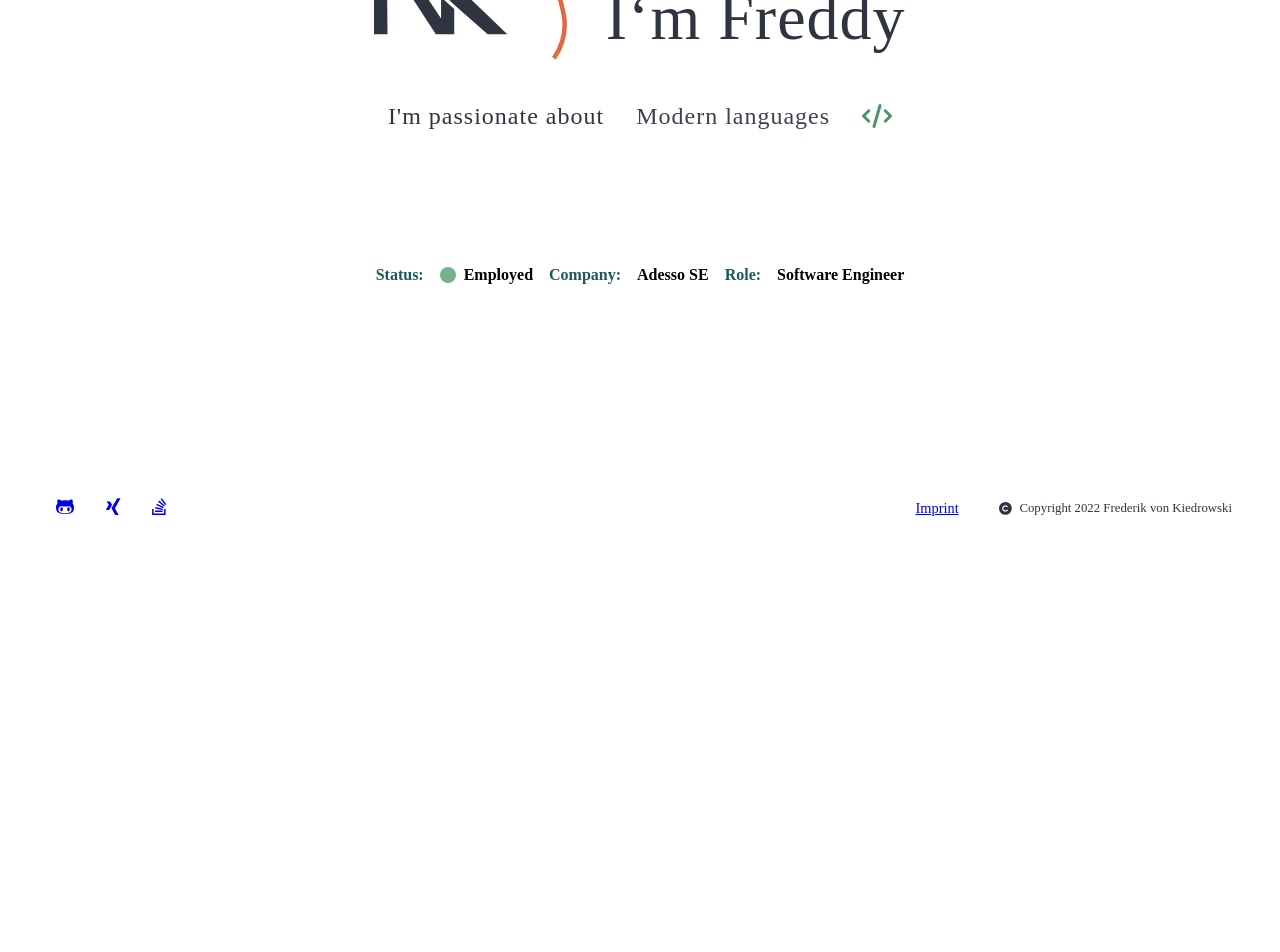
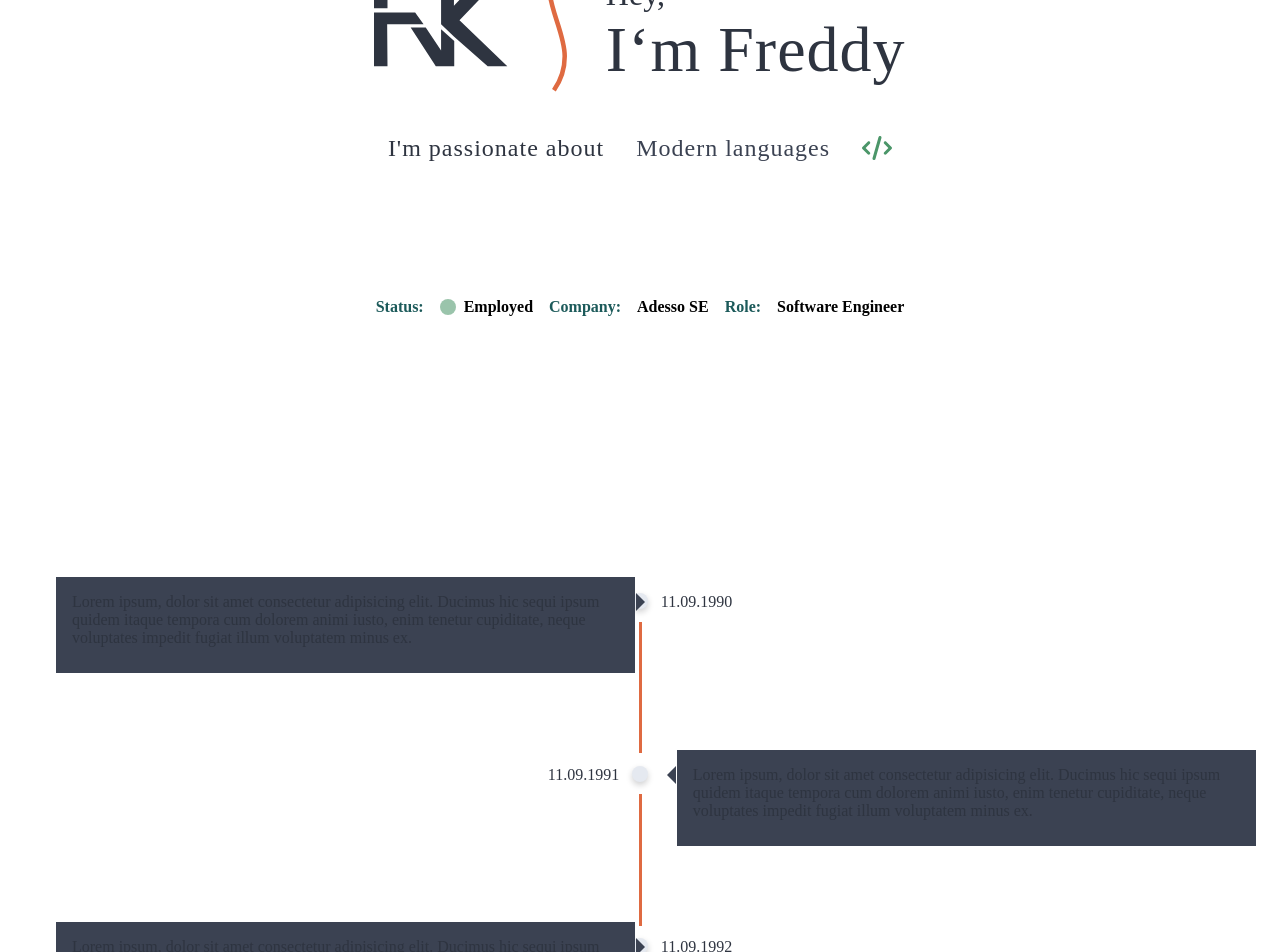
Before and after one commit to Napster2709/portfolio, a React app: page / in a window 1280 px wide. Shown: the part 260-1212 px from the top of the page. Before the commit the page ends 816 px from the top, so only its background shows below. Built offline with nearby package versions, Linux system fonts and the light colour scheme.

Commit message:
feat: add timeline to homepage

```diff
--- /dev/null
+++ b/src/pages/home/Landing.tsx
@@ -0,0 +1,87 @@
+import React from 'react';
+import {
+  Enumeration,
+  Grid,
+  Huge,
+  Line,
+  Logo,
+  Section,
+  Status,
+} from 'components';
+import styles from './landing.styles.scss';
+import cn from 'classnames';
+import { FontAwesomeIcon } from '@fortawesome/react-fontawesome';
+import { faChessRook } from '@fortawesome/free-regular-svg-icons';
+import {
+  faCompassDrafting,
+  faMugSaucer,
+  faCodeMerge,
+  faMusic,
+  faCode,
+} from '@fortawesome/free-solid-svg-icons';
+
+export const Landing = () => {
+  return (
+    <Section className={styles.fullSize}>
+      <Grid className={cn(styles.content)}>
+        <Grid.Column className={styles.titleContainer}>
+          <div className={styles.titleSection}>
+            <Logo className={cn(styles.logo)} />
+            <Line svg className={cn(styles.line)} />
+            <div className={cn(styles.titleText, styles.slideRight)}>
+              <div className={styles.meta}>Hey,</div>
+              <Huge className={styles.title}>I&lsquo;m Freddy</Huge>
+            </div>
+          </div>
+          <div className={cn(styles.passion, styles.slideUp)}>
+            <div className={styles.text}>I&apos;m passionate about</div>
+            <Enumeration
+              className={styles.list}
+              activeClassName={styles.active}
+              items={[
+                <>
+                  <div className={styles.itemText}>Design</div>{' '}
+                  <FontAwesomeIcon
+                    className={styles.icon}
+                    icon={faCompassDrafting}
+                  />{' '}
+                </>,
+                <>
+                  <div className={styles.itemText}>Clean Code</div>{' '}
+                  <FontAwesomeIcon className={styles.icon} icon={faCodeMerge} />
+                </>,
+                <>
+                  <div className={styles.itemText}>Modern languages</div>{' '}
+                  <FontAwesomeIcon className={styles.icon} icon={faCode} />
+                </>,
+                <>
+                  <div className={styles.itemText}>coffee</div>{' '}
+                  <FontAwesomeIcon className={styles.icon} icon={faMugSaucer} />
+                </>,
+                <>
+                  <div className={styles.itemText}>Gaming</div>{' '}
+                  <FontAwesomeIcon className={styles.icon} icon={faChessRook} />
+                </>,
+                <>
+                  <div className={styles.itemText}>Music</div>{' '}
+                  <FontAwesomeIcon className={styles.icon} icon={faMusic} />
+                </>,
+              ]}
+            />
+          </div>
+          <Grid.Column
+            className={styles.slideDown}
+            marginBottom="2rem"
+            marginTop="8rem"
+          >
+            <Status
+              role="Software Engineer"
+              status="Employed"
+              company="Adesso SE"
+            />
+          </Grid.Column>
+        </Grid.Column>
+      </Grid>
+    </Section>
+  );
+};
--- a/src/pages/home/Main.tsx
+++ b/src/pages/home/Main.tsx
@@ -1,104 +1,35 @@
 import React from 'react';
-import styles from './styles.scss';
-import {
-  Enumeration,
-  Grid,
-  Header,
-  Huge,
-  Line,
-  Logo,
-  Section,
-  Status,
-} from 'components';
-import cn from 'classnames';
-import { FontAwesomeIcon } from '@fortawesome/react-fontawesome';
-import { faChessRook } from '@fortawesome/free-regular-svg-icons';
-import {
-  faCompassDrafting,
-  faMugSaucer,
-  faCodeMerge,
-  faMusic,
-  faCode,
-} from '@fortawesome/free-solid-svg-icons';
+import styles from './main.styles.scss';
+import { Header, Section, Timeline } from 'components';
+import { Landing } from './Landing';
 
-interface MainProps {
-  className?: string;
-}
-
-const Main = ({ className }: MainProps): React.ReactElement => {
+const Main = (): React.ReactElement => {
   return (
     <>
       <Header />
       <div className={styles.main}>
-        <Section className={cn(className, styles.height100)}>
-          <Grid className={cn(styles.content)}>
-            <Grid.Column className={styles.titleContainer}>
-              <div className={styles.titleSection}>
-                <Logo className={cn(styles.logo)} />
-                <Line svg className={cn(styles.line)} />
-                <div className={cn(styles.titleText, styles.slideRight)}>
-                  <div className={styles.meta}>Hey,</div>
-                  <Huge className={styles.title}>I&lsquo;m Freddy</Huge>
-                </div>
-              </div>
-              <div className={cn(styles.passion, styles.slideUp)}>
-                <div className={styles.text}>I&apos;m passionate about</div>
-                <Enumeration
-                  className={styles.list}
-                  activeClassName={styles.active}
-                  items={[
-                    <>
-                      <div className={styles.itemText}>Design</div>{' '}
-                      <FontAwesomeIcon
-                        className={styles.icon}
-                        icon={faCompassDrafting}
-                      />{' '}
-                    </>,
-                    <>
-                      <div className={styles.itemText}>Clean Code</div>{' '}
-                      <FontAwesomeIcon
-                        className={styles.icon}
-                        icon={faCodeMerge}
-                      />
-                    </>,
-                    <>
-                      <div className={styles.itemText}>Modern languages</div>{' '}
-                      <FontAwesomeIcon className={styles.icon} icon={faCode} />
-                    </>,
-                    <>
-                      <div className={styles.itemText}>coffee</div>{' '}
-                      <FontAwesomeIcon
-                        className={styles.icon}
-                        icon={faMugSaucer}
-                      />
-                    </>,
-                    <>
-                      <div className={styles.itemText}>Gaming</div>{' '}
-                      <FontAwesomeIcon
-                        className={styles.icon}
-                        icon={faChessRook}
-                      />
-                    </>,
-                    <>
-                      <div className={styles.itemText}>Music</div>{' '}
-                      <FontAwesomeIcon className={styles.icon} icon={faMusic} />
-                    </>,
-                  ]}
-                />
-              </div>
-              <Grid.Column
-                className={styles.slideDown}
-                marginBottom="2rem"
-                marginTop="8rem"
-              >
-                <Status
-                  role="Software Engineer"
-                  status="Employed"
-                  company="Adesso SE"
-                />
-              </Grid.Column>
-            </Grid.Column>
-          </Grid>
+        <Landing />
+        <Section>
+          <Timeline>
+            <Timeline.Item date="11.09.1990">
+              Lorem ipsum, dolor sit amet consectetur adipisicing elit. Ducimus
+              hic sequi ipsum quidem itaque tempora cum dolorem animi iusto,
+              enim tenetur cupiditate, neque voluptates impedit fugiat illum
+              voluptatem minus ex.
+            </Timeline.Item>
+            <Timeline.Item date="11.09.1991">
+              Lorem ipsum, dolor sit amet consectetur adipisicing elit. Ducimus
+              hic sequi ipsum quidem itaque tempora cum dolorem animi iusto,
+              enim tenetur cupiditate, neque voluptates impedit fugiat illum
+              voluptatem minus ex.
+            </Timeline.Item>
+            <Timeline.Item displayLine={false} date="11.09.1992">
+              Lorem ipsum, dolor sit amet consectetur adipisicing elit. Ducimus
+              hic sequi ipsum quidem itaque tempora cum dolorem animi iusto,
+              enim tenetur cupiditate, neque voluptates impedit fugiat illum
+              voluptatem minus ex.
+            </Timeline.Item>
+          </Timeline>
         </Section>
       </div>
     </>
--- a/src/pages/home/Wrapper.tsx
+++ /dev/null
@@ -1,20 +0,0 @@
-import React from 'react';
-import { Main } from '.';
-
-const Wrapper = (): React.ReactElement => {
-  // const keypressHandler = (ev: KeyboardEvent) => {
-  //   if (ev.key === 'n') {
-  //     setInit(true);
-  //   }
-  // };
-
-  // useKeybordInput(keypressHandler);
-
-  return (
-    <>
-      <Main />
-    </>
-  );
-};
-
-export { Wrapper };
--- a/src/pages/home/index.ts
+++ b/src/pages/home/index.ts
@@ -1,2 +1 @@
 export * from './Main';
-export * from './Wrapper';
--- a/src/pages/home/styles.scss
+++ b/src/pages/home/landing.styles.scss
@@ -1,6 +1,7 @@
 @import 'styles/common.scss';
 
-.height100 {
+.fullSize {
+  min-height: 88vh;
   .content {
     position: relative;
     grid-template-rows: 1fr;
--- /dev/null
+++ b/src/pages/home/main.styles.scss
@@ -0,0 +1 @@
+@import 'styles/common.scss';
```
Also changed, not shown: src/pages/home/wrapper.styles.scss (deleted, +0 -22 lines).
